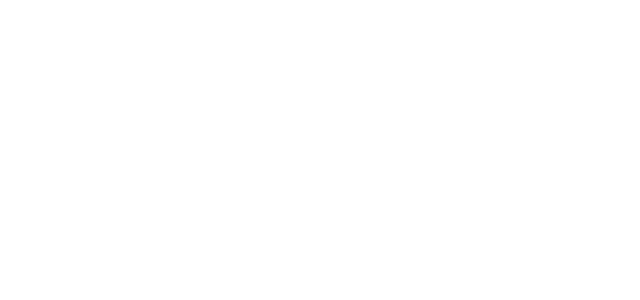
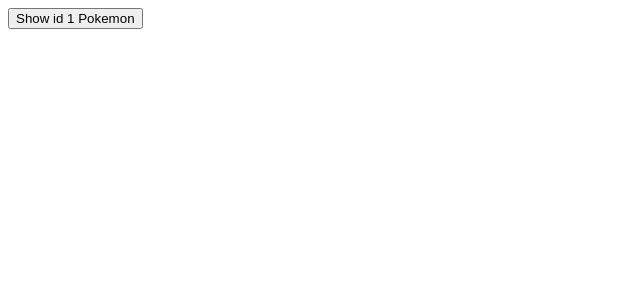
Before and after one commit to makee-ham/pokedex-self, a React (Vite) app: page / in a window 1280 px wide. Shown: the top 300 px of the page, without its empty margins (0-640 px from the left). Built offline with nearby package versions, Linux system fonts and the light colour scheme.

Commit message:
zustand 사용법 익히는 중 - API 최초 연동

```diff
--- a/src/App.jsx
+++ b/src/App.jsx
@@ -1,3 +1,9 @@
+import FetchTest from "./components/FetchTest";
+
 export default function App() {
-  return <></>;
+  return (
+    <>
+      <FetchTest />
+    </>
+  );
 }
--- /dev/null
+++ b/src/components/FetchTest.jsx
@@ -0,0 +1,14 @@
+import PokemonDataStore from "../stores/PokemonDataStore";
+
+export default function FetchTest() {
+  let store = PokemonDataStore();
+  let { pokemon, fetchData, isLoading } = store;
+
+  return (
+    <div>
+      <button onClick={fetchData}>Show id 1 Pokemon</button>
+      {isLoading && <div>Loading...</div>}
+      {pokemon.forms ? <div>it's {pokemon.forms[0].name}</div> : ""}
+    </div>
+  );
+}
--- /dev/null
+++ b/src/stores/PokemonDataStore.js
@@ -0,0 +1,22 @@
+import { create } from "zustand";
+
+const PokemonDataStore = create((set) => ({
+  pokemon: {},
+  isLoading: false,
+  error: null,
+  fetchData: async () => {
+    set({ isLoading: true });
+
+    try {
+      const response = await fetch("https://pokeapi.co/api/v2/pokemon/1/");
+      const data = await response.json();
+      set({ pokemon: data });
+    } catch (error) {
+      set({ error: error.message });
+    } finally {
+      set({ isLoading: false });
+    }
+  },
+}));
+
+export default PokemonDataStore;
```
